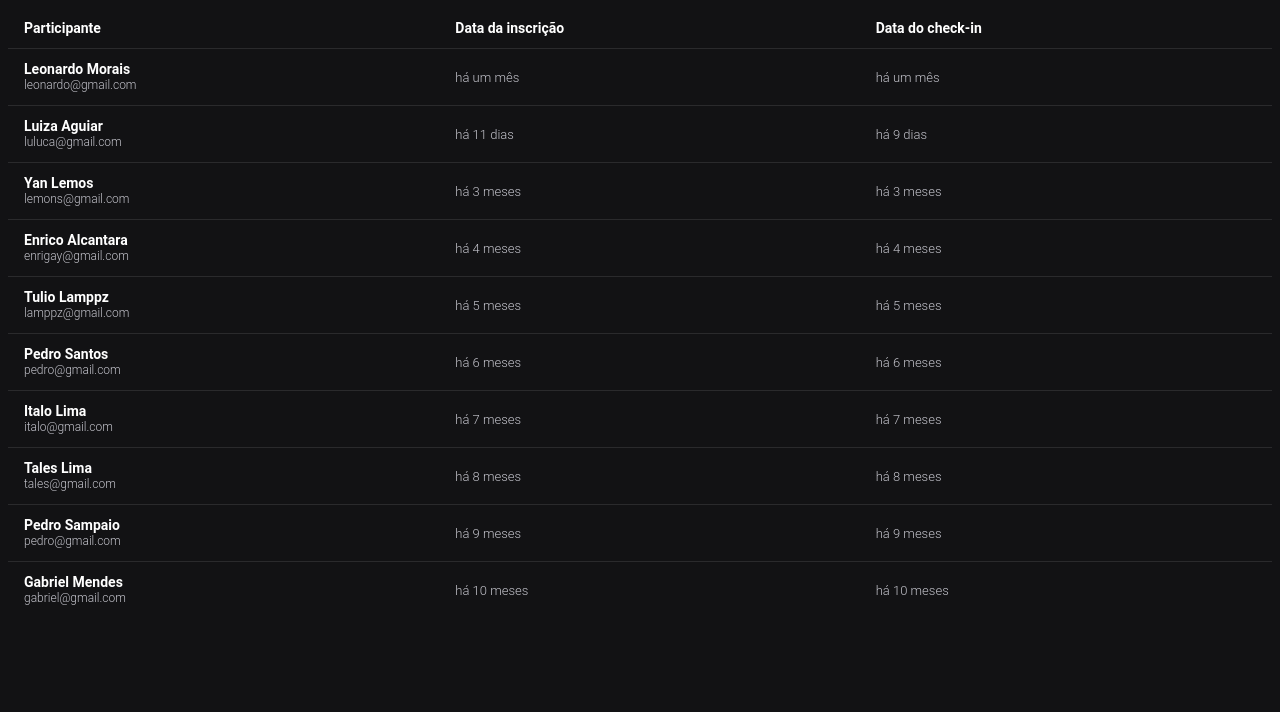
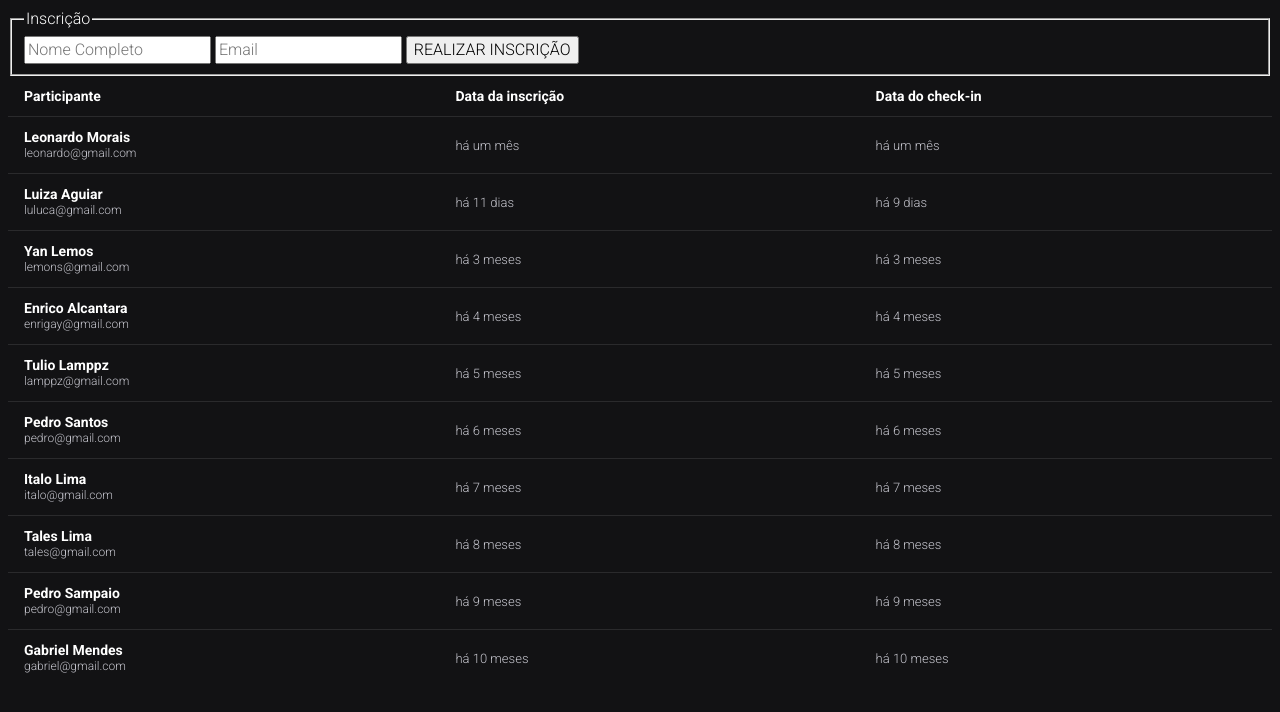
Before and after one commit to CuuKiii/nlw-unite-html-css-js, a plain HTML site: page index.html in a window 1280 px wide. Drawn offline with nearby package versions, Linux system fonts and the light colour scheme.

Commit message:
Update index.html
aula 2

```diff
--- a/index.html
+++ b/index.html
@@ -2,6 +2,12 @@
 <html>
 
 <head>
+  <link rel="preconnect" href="https://fonts.googleapis.com">
+  <link rel="preconnect" href="https://fonts.gstatic.com" crossorigin>
+  <link
+    href="https://fonts.googleapis.com/css2?family=Roboto:ital,wght@0,100;0,300;0,400;0,500;0,700;0,900;1,100;1,300;1,400;1,500;1,700;1,900&display=swap"
+    rel="stylesheet">
+
     <script src="https://cdn.jsdelivr.net/npm/dayjs@1/dayjs.min.js"></script>
   <script src="https://cdn.jsdelivr.net/npm/dayjs@1/plugin/relativeTime.js"></script>
   <script>
@@ -17,6 +23,20 @@
 </head>
 
 <body>
+
+  <form onsubmit="adicionarParticipante(event)">
+    <fieldset>
+      <legend>Inscrição</legend>
+      <div>
+        <input type="text" placeholder="Nome Completo" name="nome" required>
+        <input type="email" placeholder="Email" name="email" required>
+        <button>
+          REALIZAR INSCRIÇÃO
+        </button>
+      </div>
+    </fieldset>
+  </form>
+
   <table width="100%">
     <thead style="text-align: left">
       <tr>
@@ -30,6 +50,8 @@
 
     </tbody>
   </table>
+
+  <script src="./index.js"></script>
 </body>
 
 </html>
```
Lines whose indentation alone changed are shown as unchanged.
